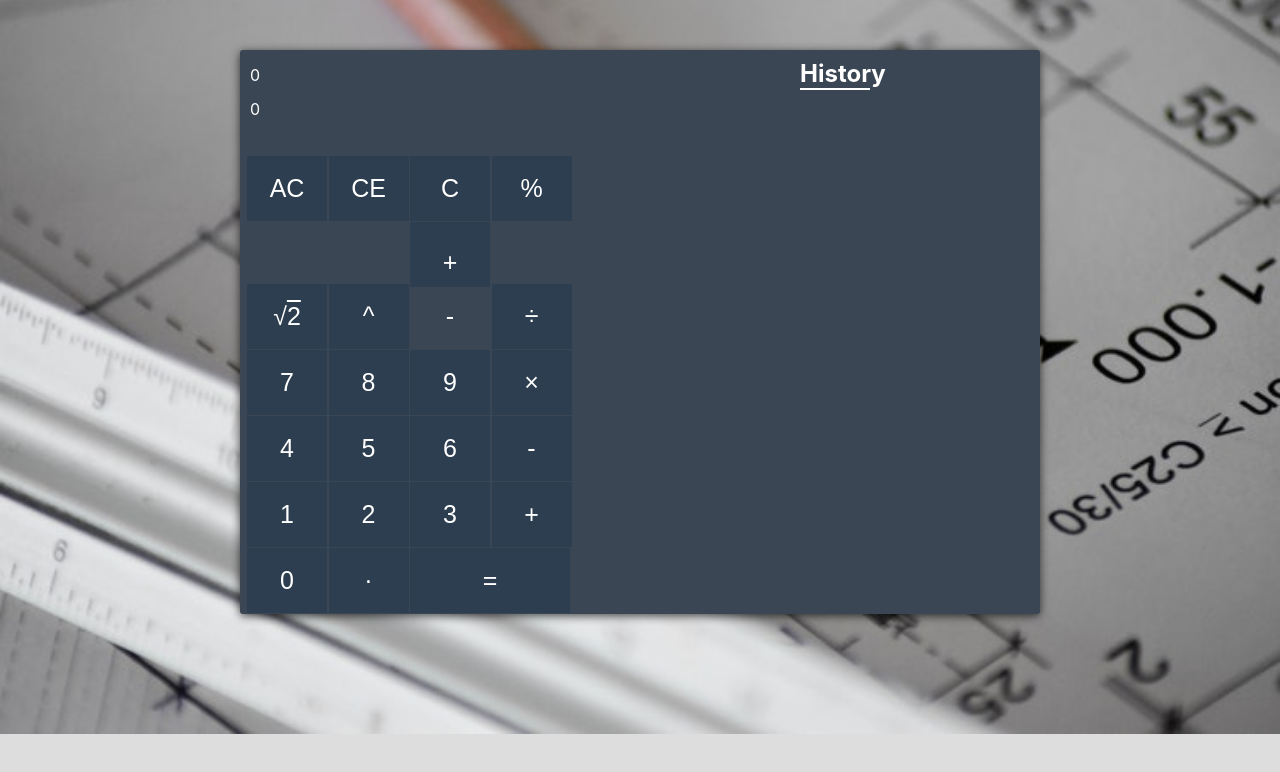
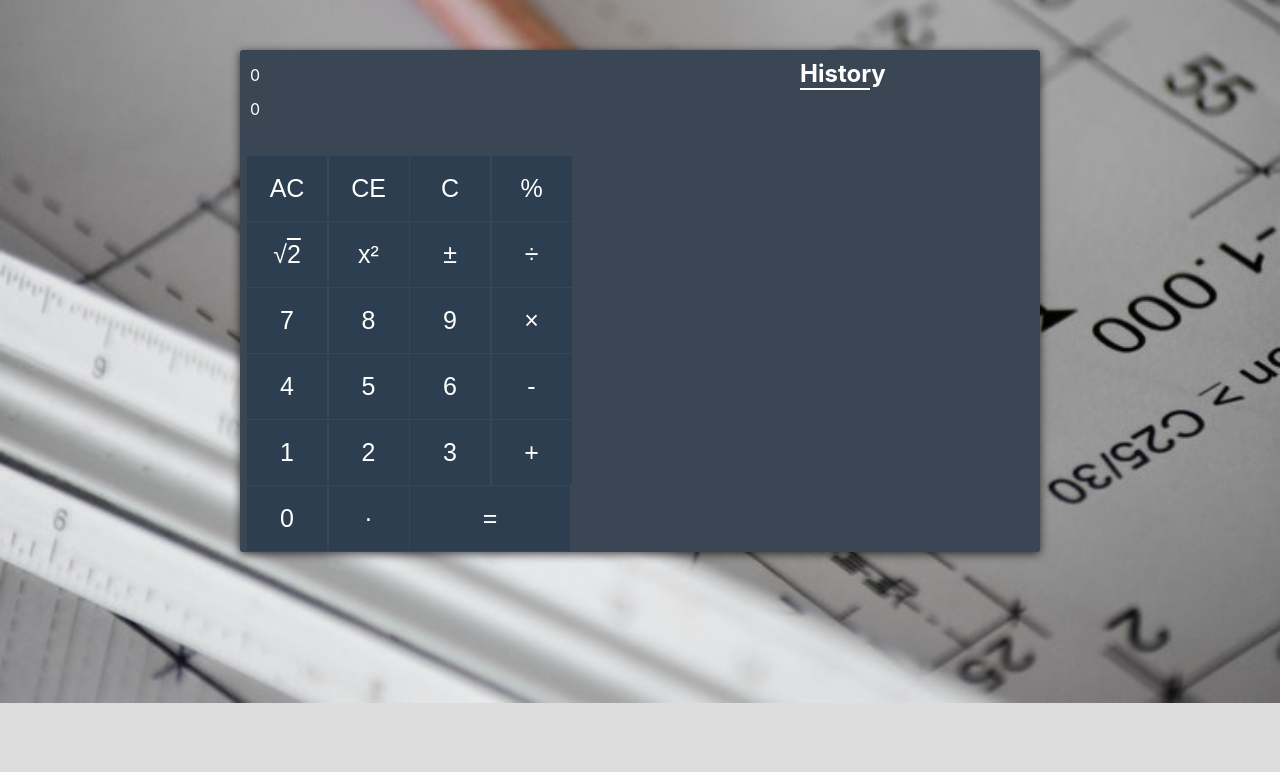
Before and after one commit to ahmd1661998/calculator, a plain HTML site: page index.html in a window 1280 px wide. Drawn offline with Linux system fonts and the light colour scheme.

Commit message:
Update index.html

```diff
--- a/index.html
+++ b/index.html
@@ -20,29 +20,29 @@
                     <p id="result_all">0</p>
                 </div>
                 <div class="btn_Nummbers">
-                    <button class="btn_Nummber btn-ac">AC</button>
-                    <button class="btn_Nummber btn-ce">CE</button>
-                    <button class="btn_Nummber btn-c">C</button>
-                    <button class="btn_Nummber btn-mod">%</button>
-                    <button class="btn_Nummber btn-sqrt">&radic;<span style="text-decoration: overline">2</span></button>
-                    <button class="btn_Nummber btn-pow">^</button>
-                    <button class="btn_Nummber btn-plusMinus"><p>+</p><p>-</p></button>
-                    <button class="btn_Nummber btn-divide">&#xf7;</button>
+                    <button class="btn-ac">AC</button>
+                    <button class="btn-ce">CE</button>
+                    <button class="btn-c">C</button>
+                    <button class="btn-mod calc-operator">%</button>
+                    <button class="btn-sqrt">&radic;<span style="text-decoration: overline">2</span></button>
+                    <button class="btn-pow calc-operator">x&sup2;</button>
+                    <button class="btn-plusMinus">&plusmn;</button>
+                    <button class="btn-divide calc-operator">&divide;</button>
                     <button class="btn_Nummber btn7">7</button>
                     <button class="btn_Nummber btn8">8</button>
                     <button class="btn_Nummber btn9">9</button>
-                    <button class="btn_Nummber btn-multiply">&times;</button>
+                    <button class="btn-multiply calc-operator">&times;</button>
                     <button class="btn_Nummber btn4">4</button>
                     <button class="btn_Nummber btn5">5</button>
                     <button class="btn_Nummber btn6">6</button>
-                    <button class="btn_Nummber btn-minus">-</button>
+                    <button class="btn-minus calc-operator">-</button>
                     <button class="btn_Nummber btn1">1</button>
                     <button class="btn_Nummber btn2">2</button>
                     <button class="btn_Nummber btn3">3</button>
-                    <button class="btn_Nummber btn-plus">+</button>
+                    <button class="btn-plus calc-operator">+</button>
                     <button class="btn_Nummber btn0">0</button>
-                    <button class="btn_Nummber btn-dot">&middot;</button>
-                    <button class="btn_Nummber btn-equl spci">=</button>
+                    <button class="btn-dot">&middot;</button>
+                    <button class="btn-equl spci">=</button>
                 </div>
             </div>
             <div class="history">
```
